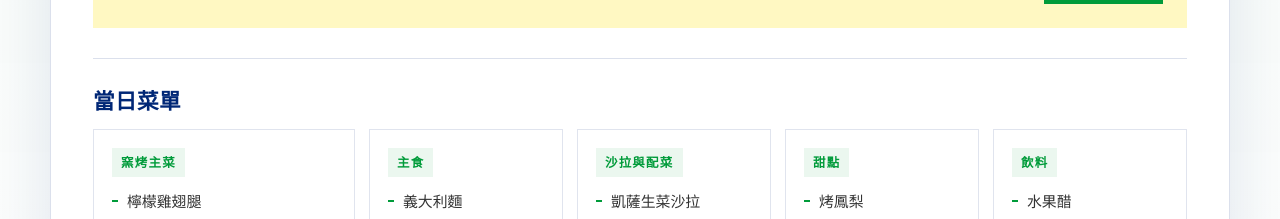
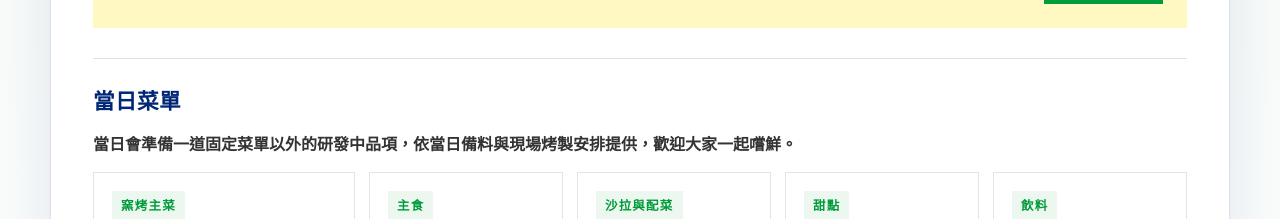
Before and after one commit to sambabbq2011-dot/samba-website, a Next.js app: page /event in a window 1280 px wide. Shown: the part 960-1179 px from the top of the page. Built offline with nearby package versions, Linux system fonts and the light colour scheme; no server answers.

Commit message:
Add event menu tasting note

```diff
--- a/app/event/page.tsx
+++ b/app/event/page.tsx
@@ -115,6 +115,9 @@ export default function BridgeBbqPage() {
 
               <section className="bridge-event-block">
                 <h3>當日菜單</h3>
+                <p className="bridge-event-block__intro">
+                  當日會準備一道固定菜單以外的研發中品項，依當日備料與現場烤製安排提供，歡迎大家一起嚐鮮。
+                </p>
                 <div className="bridge-event-menu-grid">
                   {eventMenu.map((group) => (
                     <div className="bridge-event-menu-group" key={group.title}>
```
